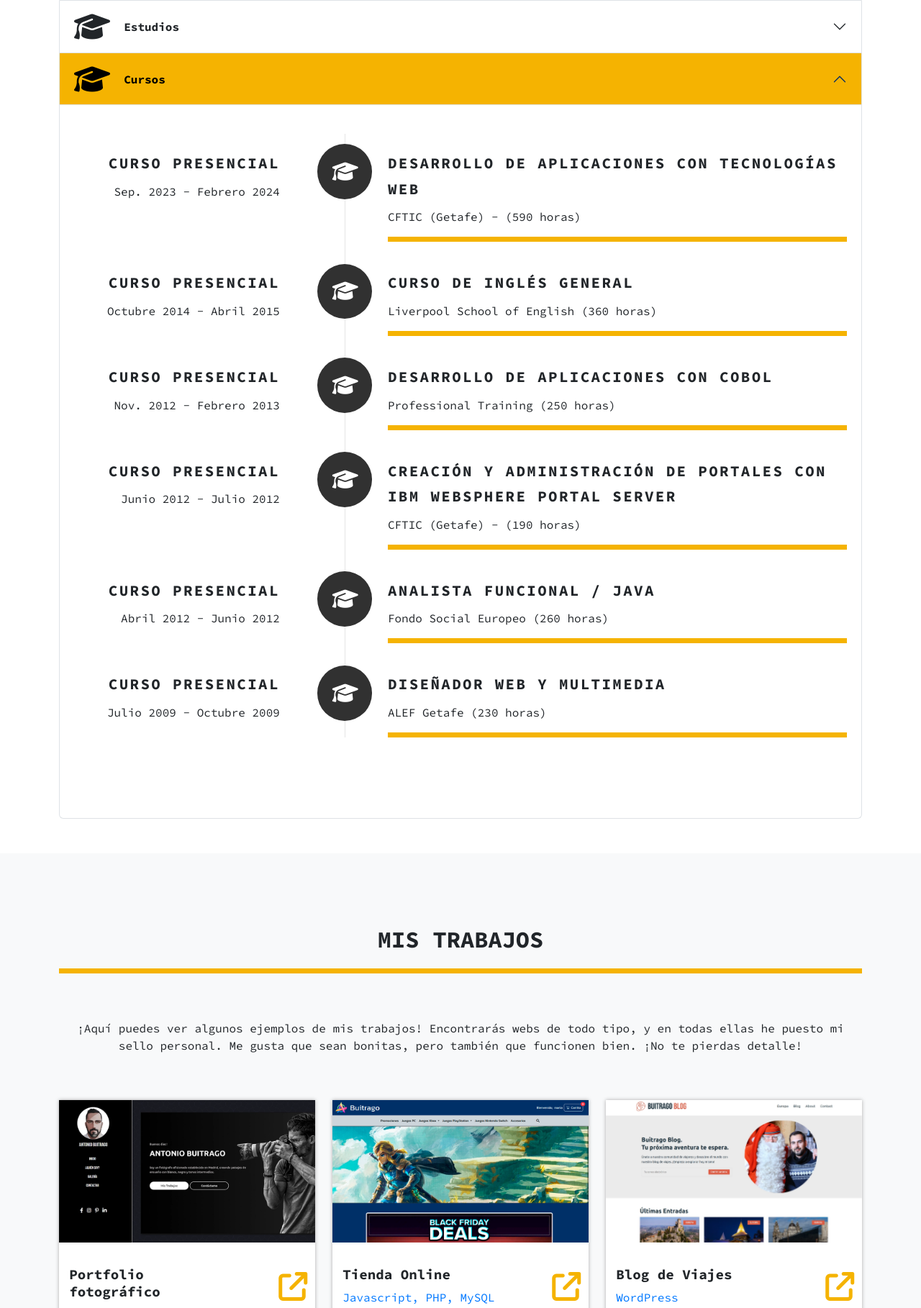
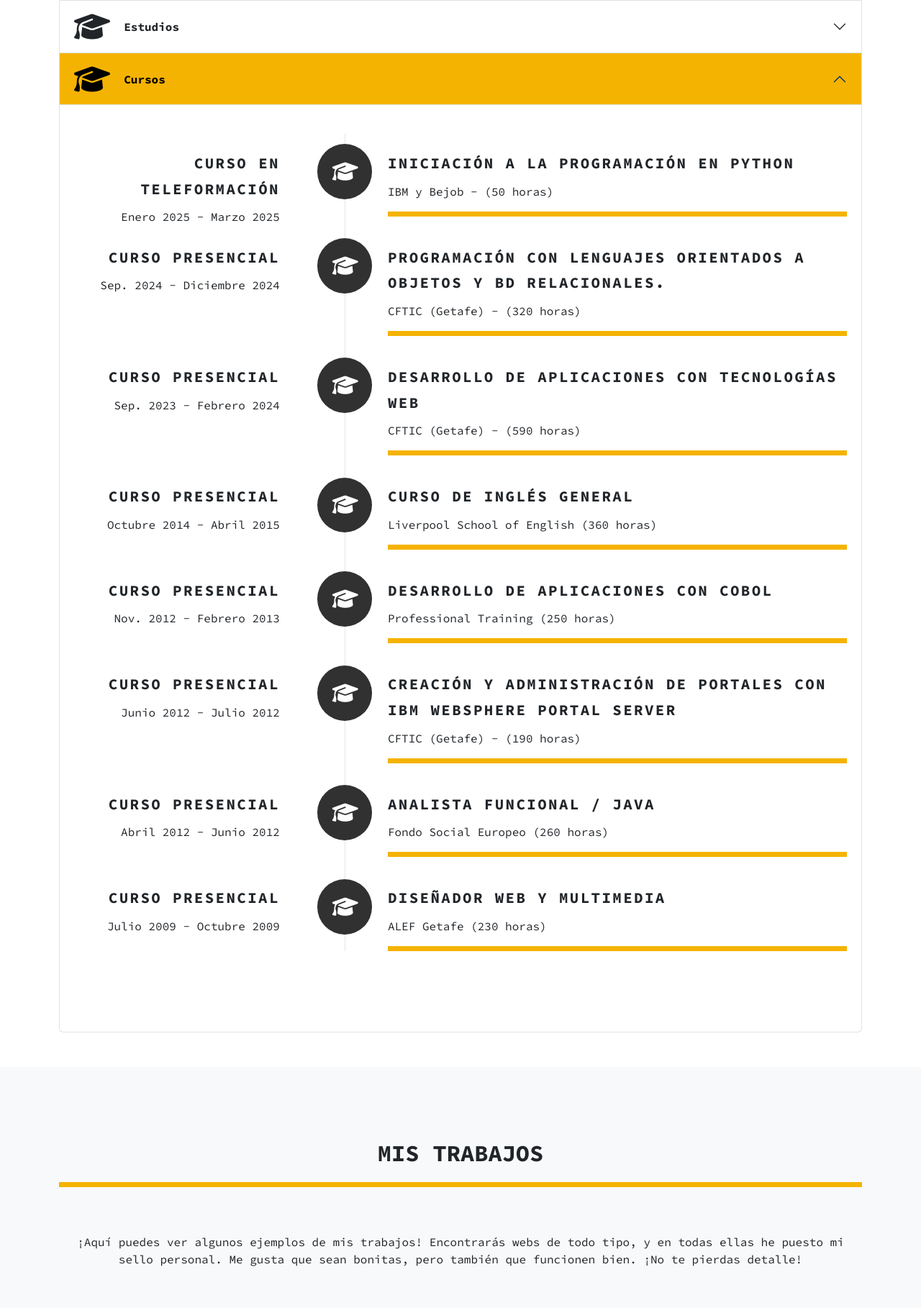
Before and after one commit to BuitragoDev/mi-portfolio-web, a PHP site: page /index.php in a window 1280 px wide, after a click on "Cursos". Shown: the part 2487-4305 px from the top of the page at 72% size. Run offline with PHP 8.4, Linux system fonts and the light colour scheme; some libraries are stand-ins or nearby versions.

Commit message:
Python course added to CV

```diff
--- a/index.php
+++ b/index.php
@@ -553,6 +553,44 @@
                                                 </div>
 
                                                 <div class="timeline-header">
+                                                    <h5>Curso en Teleformación</h5>
+                                                    <p>Enero 2025 - Marzo 2025</p>
+                                                </div>
+
+                                                <div class="timeline-content">
+                                                    <h5>Iniciación a la Programación en Python</h5>
+                                                    <p>IBM y Bejob - (50 horas)</p>
+                                                    <hr>
+                                                </div>
+
+                                            </div> <!-- /timeline-block -->
+
+                                            <div class="timeline-block">
+
+                                                <div class="timeline-ico">
+                                                    <i class="fa fa-graduation-cap"></i>
+                                                </div>
+
+                                                <div class="timeline-header">
+                                                    <h5>Curso Presencial</h5>
+                                                    <p>Sep. 2024 - Diciembre 2024</p>
+                                                </div>
+
+                                                <div class="timeline-content">
+                                                    <h5>Programación con Lenguajes Orientados a Objetos y BD relacionales.</h5>
+                                                    <p>CFTIC (Getafe) - (320 horas)</p>
+                                                    <hr>
+                                                </div>
+
+                                            </div> <!-- /timeline-block -->
+
+                                            <div class="timeline-block">
+
+                                                <div class="timeline-ico">
+                                                    <i class="fa fa-graduation-cap"></i>
+                                                </div>
+
+                                                <div class="timeline-header">
                                                     <h5>Curso Presencial</h5>
                                                     <p>Sep. 2023 - Febrero 2024</p>
                                                 </div>
```
